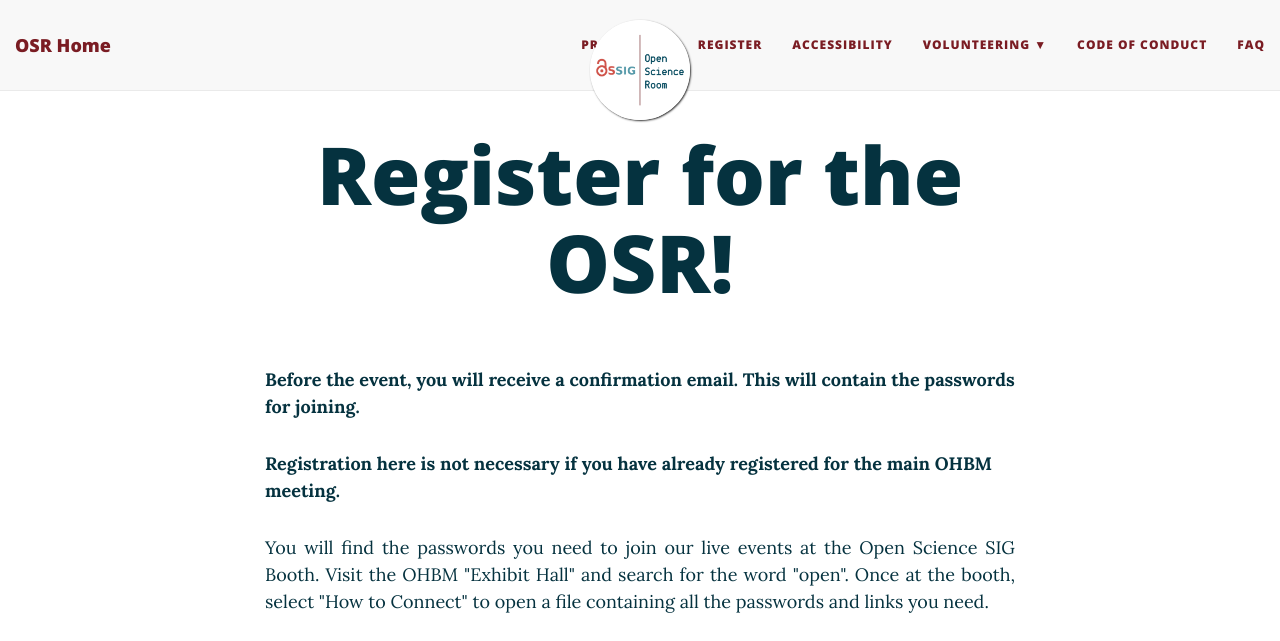
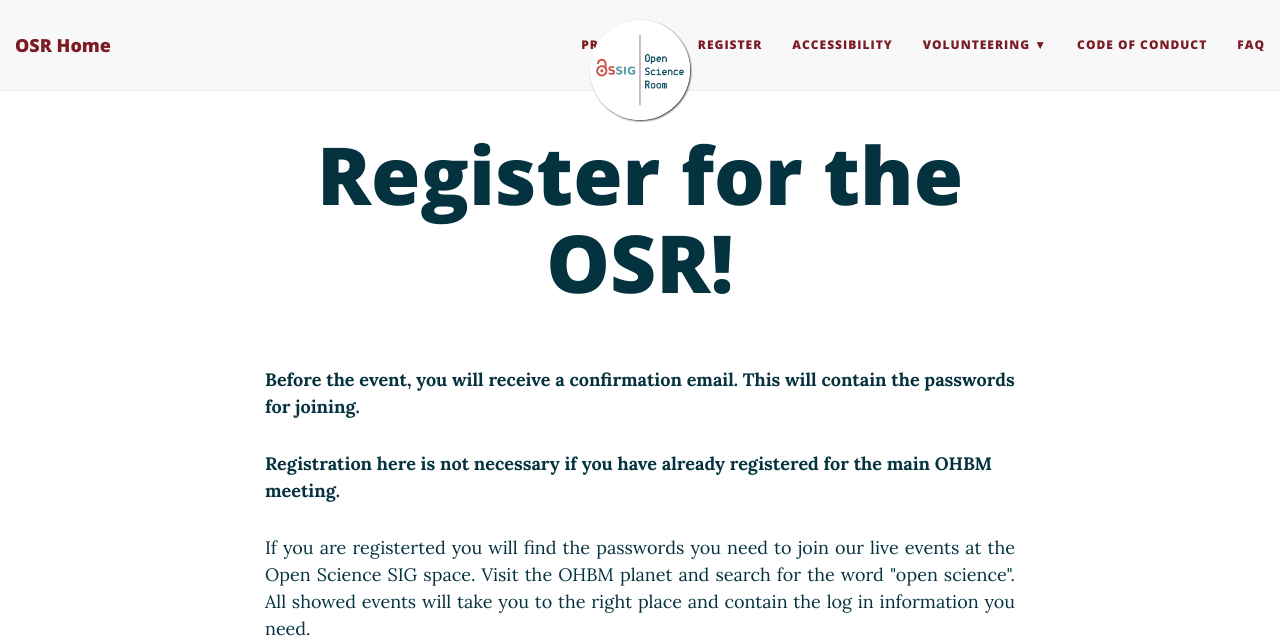
Before and after one commit to ohbm/osr2021, a Jekyll site: the page built from register.md, in a window 1280 px wide and 900 px high, cut to the strip 0-641 px from the top of the window. Built offline with Jekyll 4.4.1, drawn with Linux system fonts in a browser that asks for light colours; nearby versions of some CDN libraries.

Commit message:
Update register.md

```diff
--- a/register.md
+++ b/register.md
@@ -9,7 +9,7 @@
 
 **Registration here is not necessary if you have already registered for the main OHBM meeting.**
 <p align="justify">
-You will find the passwords you need to join our live events at the Open Science SIG Booth. Visit the OHBM "Exhibit Hall" and search for the word "open". Once at the booth, select "How to Connect" to open a file containing all the passwords and links you need.
+If you are registerted you will find the passwords you need to join our live events at the Open Science SIG space. Visit the OHBM planet and search for the word "open science". All showed events will take you to the right place and contain the log in information you need.
 </p>
 
 <iframe width="640px" height= "480px" src= "https://forms.office.com/Pages/ResponsePage.aspx?id=DQSIkWdsW0yxEjajBLZtrQAAAAAAAAAAAAMAAC9pqdJUOFhKTzZPQk1GREtTTURYUFpYRkw0VUpXRC4u&embed=true" frameborder= "0" marginwidth= "0" marginheight= "0" style= "border: none; max-width:100%; max-height:100vh" allowfullscreen webkitallowfullscreen mozallowfullscreen msallowfullscreen> </iframe>
```
